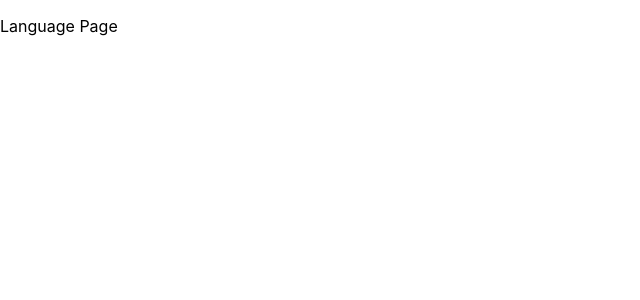
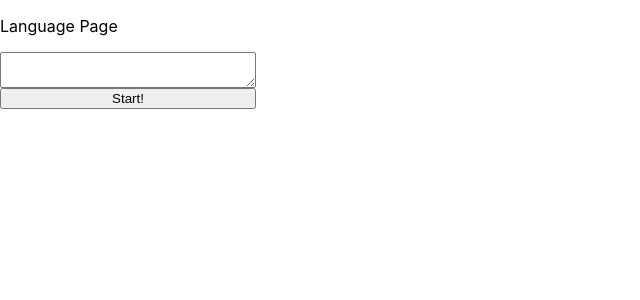
Before and after one commit to ChathurikaAJ/chathurika-jayakody-pronounce, a React (Create React App) app: page /language/chinese in a window 1280 px wide. Shown: the top 300 px of the page, without its empty margins (0-640 px from the left). Built offline with nearby package versions, Linux system fonts and the light colour scheme.

Commit message:
Link homepage to language pages

```diff
--- /dev/null
+++ b/src/components/UserTextForm/UserTextForm.js
@@ -0,0 +1,18 @@
+import './UserTextForm.scss'
+
+export default function UserTextForm(){
+
+    const handleSubmit = (event) => {
+        event.preventDefault()
+        // const textDetails
+
+    }
+
+
+    return(
+        <form onSubmit={handleSubmit} className='language__form'>
+            <textarea  name='text' className='language__form-text'></textarea>
+            <button  className='language__form-start'>Start!</button>
+        </form>
+    )
+}
--- /dev/null
+++ b/src/components/UserTextForm/UserTextForm.scss
@@ -0,0 +1,5 @@
+.language__form {
+    display: flex;
+    flex-direction: column;
+    width: 20%; //change later
+}
--- a/src/pages/HomePage/HomePage.js
+++ b/src/pages/HomePage/HomePage.js
@@ -1,5 +1,14 @@
+import {Link} from 'react-router-dom';
+
 export default function HomePage(){
     return(
-        <p>Home Page</p>
-    )
+        <div>
+            <p>Home Page</p>
+            <Link to='/language/english'><p>English</p></Link>
+            <Link to='/language/french'><p>French</p></Link>
+            <Link to='/language/spanish'><p>Spanish</p></Link>
+            <Link to='/language/chinese'><p>Chinese</p></Link>
+        </div>
+
+)
 }
--- a/src/pages/LanguagePage/LanguagePage.js
+++ b/src/pages/LanguagePage/LanguagePage.js
@@ -1,5 +1,15 @@
+import UserTextForm from '../../components/UserTextForm/UserTextForm'
+
+
 export default function LanguagePage(){
     return(
-        <p>Language Page</p>
+        <div className='language'>
+            <p>Language Page</p>
+
+
+
+            <UserTextForm />
+        </div>
+
     )
 }
```
